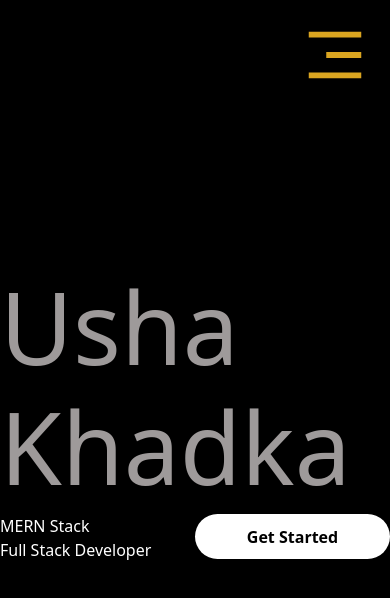
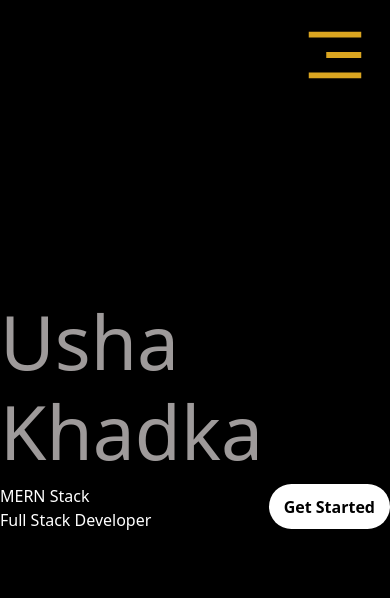
Before and after one commit to UshaKhadkaKapan/realPortfolio, a React (Create React App) app: page / in a window 390 px wide. Shown: the top 598 px of the page. Built offline with nearby package versions, Linux system fonts and the light colour scheme.

Commit message:
header for desktop version is complete

```diff
--- a/src/components/Header.js
+++ b/src/components/Header.js
@@ -1,6 +1,7 @@
 import React, { useState } from "react";
 import { RiMenu3Line } from "react-icons/ri";
 import { AiOutlineClose } from "react-icons/ai";
+import { Link } from "react-router-dom";
 
 const Header = () => {
   const [showHeader, setShowHeader] = useState(false);
@@ -21,6 +22,13 @@ const Header = () => {
           className=" menu-icon position-fixed top-0 end-0"
         />
       )}
+
+      <ul className={`${showHeader ? "show-header" : "hide-header"} n-box1`}>
+        <li>Home</li>
+        <li>project</li>
+        <li>Courses</li>
+        <li>Contact</li>
+      </ul>
     </div>
   );
 };
--- a/src/index.css
+++ b/src/index.css
@@ -1,3 +1,8 @@
+body,
+html {
+  overflow-x: hidden;
+}
+
 * {
   margin: 0;
   padding: 0;
@@ -14,3 +19,8 @@
 .font-bold {
   font-weight: bold;
 }
+
+.n-box1 {
+  background: #0f0f0f;
+  box-shadow: 20px 20px 0px #060606, -20px -20px 0px #181818;
+}
--- a/src/pages/Home.js
+++ b/src/pages/Home.js
@@ -17,9 +17,7 @@ const Home = () => {
               MERN Stack <br />
               Full Stack Developer
             </p>
-            <button className="primary-button font-bold w-50">
-              Get Started
-            </button>
+            <button className="primary-button font-bold ">Get Started</button>
           </div>
         </div>
       </div>
--- a/src/styles/Home.css
+++ b/src/styles/Home.css
@@ -20,4 +20,20 @@
   height: 45px;
   border-radius: 25px;
   border: none;
+  width: 50%;
 }
+
+@media (max-width: 750px) {
+  .introduction div h1 {
+    font-size: 75px;
+    color: rgba(240, 233, 233, 0.658);
+  }
+  .primary-button {
+    background: white;
+    height: 45px;
+    border-radius: 25px;
+    border: none;
+    width: auto;
+    padding: 10px 15px;
+  }
+}
--- a/src/styles/header-footer.css
+++ b/src/styles/header-footer.css
@@ -2,4 +2,50 @@
   color: goldenrod;
   font-size: 70px;
   margin: 20px;
+  z-index: 2;
+  cursor: pointer;
 }
+
+.show-header {
+  color: white;
+  text-decoration: none;
+  display: flex;
+  flex-direction: column;
+  align-items: center;
+  justify-content: center;
+  opacity: 0.9;
+  position: absolute;
+  top: 0;
+  right: 0;
+  height: 65vh;
+  width: 50%;
+  border-bottom-left-radius: 50%;
+  transition: all 0.5s;
+}
+
+.hide-header {
+  color: white;
+  text-decoration: none;
+  display: flex;
+  flex-direction: column;
+  align-items: center;
+  justify-content: center;
+  position: fixed;
+  top: 0;
+  right: 0;
+  height: 0;
+  width: 0;
+  transition: all 0.5s;
+  overflow: hidden;
+}
+
+ul li {
+  color: white;
+  list-style: none;
+  margin-top: 20px;
+}
+
+ul a {
+  color: white;
+  text-decoration: none;
+}
```
